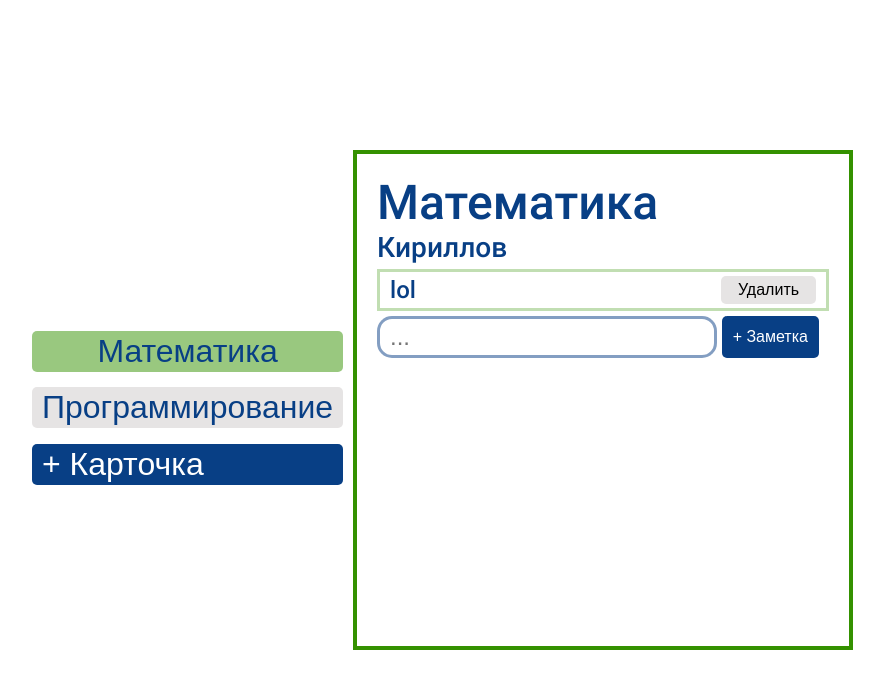
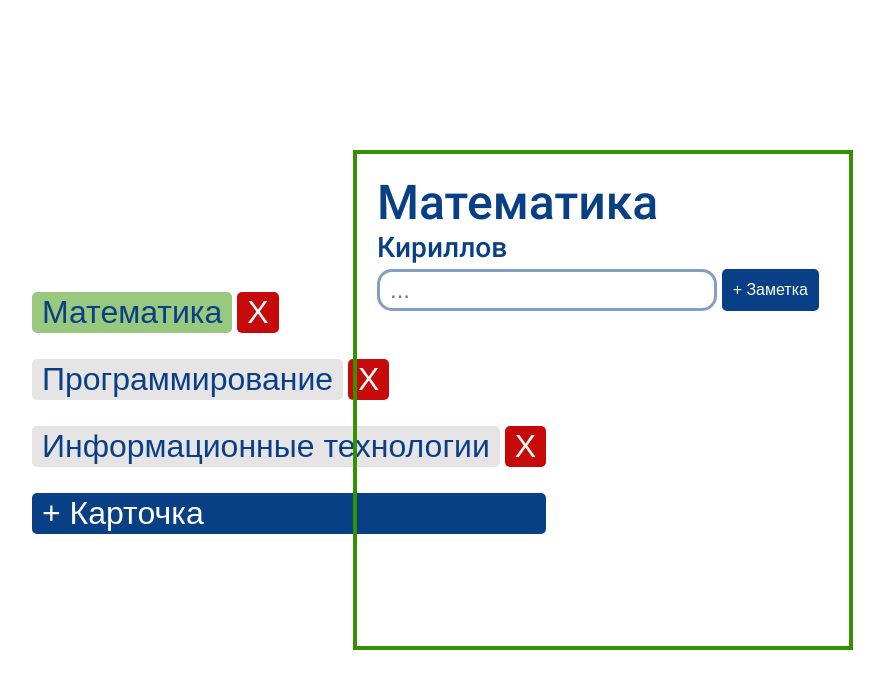
Before and after one commit to Kapiza/stud_service_frontend, a React (Create React App) app: page / in a window 1280 px wide. Shown: the top 688 px of the page, without its empty margins (37-921 px from the left). Built offline with nearby package versions, Linux system fonts and the light colour scheme.

Commit message:
//What have i done...
Notes and Subjects are separated now

```diff
--- a/src/App.js
+++ b/src/App.js
@@ -4,11 +4,12 @@ import {useEffect, useMemo, useState} from "react";
 import SubjectMenu from "./Components/SubjectMenu";
 import MyModal from "./Components/MyModal";
 import SubjectForm from "./Components/SubjectForm";
+import subject from "./Components/Subject";
 
 function App() {
 
-    const [notes, setNotes] = useState([{id:0, title:"lol"}])
-    const [notesLists, setNotesLists] = useState([notes, notes]);
+    const [notes, setNotes] = useState([])
+    const [notesLists, setNotesLists] = useState([notes, notes, notes]);
 
     const [subjects, setSubjects] = useState([
         {
@@ -18,43 +19,71 @@ function App() {
             notes: notesLists[0]
         },
         {
-            id: Date.now(),
+            id: Date.now() + 1,
             title: "Программирование",
             subTitle: "Моргунов",
             notes: notesLists[1]
+        },
+        {
+            id: Date.now() + 2,
+            title: "Информационные технологии",
+            subTitle: "Дербень А.М.",
+            notes: notesLists[2]
         }
     ]);
 
 
+    const addSubject = (newSubject) => {
+        //Создаем notesList для нашего subject
+        setNotesLists([...notesLists, []]);
+        newSubject.notes = notesLists.at(-1);
+
+        // console.log("ха");
+
+        setSubjects([...subjects, newSubject])
+
+        setModalVisible(false)
+    }
+
+    const removeSubject = (subject) => {
+        // Получаем индекс subject для удаления соответсвующего notesList
+        let index = subjects.indexOf(subject);
 
 
-    const addSubject = (newSubject) => {
-        setSubjects([...subjects, newSubject])
-        setModalVisible(false)
+        setNotesLists(notesLists.filter((item, i) => i !== index));
+        setSubjects(subjects.filter((s) => s.id !== subject.id))
+
+        // if (SSI >= subjects.length) {
+        //     setSSI(Math.max(subjects.length - 1, 0));
+        // }
+        // removeSubject(subject.notes)
     }
+
+    // const addNotesList = () => {
+    //     setNotesLists([...notesLists, []]);
+    // }
+
+    // const removeNotesList = (notesList) => {
+    //     setNotesLists(notesLists.filter((item, index) => index !== notesList.indexOf()));
+    // }
 
     const addNote = (newNote) => {
         setNotes([...notes, newNote]);
         // console.log(notes);
     }
 
-    // console.log(notes)
-
     const removeNote = (note) => {
         setNotes(notes.filter(n => n.id !== note.id));
-        console.log("removeNote");
+        // console.log("removeNote");
     }
-
 
 
     const [SSI, setSSI] = useState(0) // selectedSubjectIndex
 
-    //     useMemo(()=>{
-    //     return [...subjects].filter((index) => index === SSI)
-    // }, [subjects, SSI])
-
     const [modalVisible, setModalVisible] = useState(false);
 
+
+    // Для корректного связывания состояний
     useEffect(() => {
         setNotes(notesLists[SSI])
     }, [SSI])
@@ -62,7 +91,8 @@ function App() {
     useEffect(() => {
         setNotesLists((prevState) => {
             const updatedState = [...prevState];
-            updatedState[SSI] = notes;
+
+            updatedState[SSI] = notes
             return updatedState;
         })
     }, [notes])
@@ -70,26 +100,29 @@ function App() {
     useEffect(() => {
         setSubjects(prevState => {
             const updatedState = [...prevState];
-            updatedState[SSI] ={
-                ...updatedState[SSI],
-                notes: notesLists[SSI],
-            } ;
+            if (notesLists[SSI]) { //God, please...
+                updatedState[SSI] = {
+                    ...updatedState[SSI],
+                    notes: notesLists[SSI],
+                }
+            }
             return updatedState;
         })
     }, [notesLists])
-
-    console.log("notes " + notes)
-    console.log("notesLists " + notesLists)
-    console.log("subjects " + subjects)
+    //
+    // console.log("notes " + notes)
+    // console.log("notesLists " + notesLists)
+    // console.log("subjects " + subjects)
 
 
     return (
 
         <div className="App">
-            <SubjectMenu subjects={subjects} setSSI={setSSI} setModalVisible={setModalVisible}/>
+            <SubjectMenu subjects={subjects} setSSI={setSSI} setModalVisible={setModalVisible}
+                         removeSubject={removeSubject}/>
             <Subject subject={subjects[SSI]} addNote={addNote} removeNote={removeNote}/>
             <MyModal modalVisible={modalVisible} setModalVisible={setModalVisible}>
-                {<SubjectForm addSubject = {addSubject}/>}
+                <SubjectForm addSubject={addSubject}/>
             </MyModal>
             {/*<Subject notes={notes} removeNote={removeNote} createNote={createNote} title={"Математика"} teacher={"Кириллов К.А."}/>*/}
         </div>
--- a/src/Components/Subject.jsx
+++ b/src/Components/Subject.jsx
@@ -4,6 +4,22 @@ import NoteList from "./NoteList";
 import NoteForm from "./NoteForm";
 
 const Subject = ({subject, addNote, removeNote}) => {
+
+    console.log(subject);
+
+
+    if (!subject) {
+        // console.log("")
+
+        return (
+            <div>
+                Предметов нет
+            </div>
+    )
+    }
+
+    console.log("Проверка не сработала")
+
 
     const {title, subTitle, notes} = subject;
 
--- a/src/Components/SubjectForm.jsx
+++ b/src/Components/SubjectForm.jsx
@@ -3,7 +3,7 @@ import MyInput from "./MyInput";
 import MyButton from "./MyButton";
 // import "../styles/App.css"
 
-const SubjectForm = ({addSubject}) => {
+const SubjectForm = ({addSubject, addNotesList}) => {
 
     const [subject, setSubject] = useState(
         {title: "", subTitle: ""}
--- a/src/Components/SubjectMenu.jsx
+++ b/src/Components/SubjectMenu.jsx
@@ -1,18 +1,26 @@
 import React from 'react';
 import MyButton from "./MyButton";
 
-const SubjectMenu = ({subjects, setSSI, setModalVisible}) => {
+const SubjectMenu = ({subjects, setSSI, setModalVisible, removeSubject}) => {
 
     return (
         <div className="SubjectMenu">
-            <menu >
+            <menu>
                 {subjects.map((subject, index) => (
-                    <MyButton autoFocus={!index} className={"select-button"} key={subject.title} onClick={() => setSSI(index)}>
-                        {subject.title}
-                    </MyButton>
+                    <div>
+
+                        <MyButton autoFocus={!index} className={"select-button"} key={subject.title}
+                                  onClick={() => setSSI(index)}>
+                            {subject.title}
+                        </MyButton>
+                        <MyButton className = {"delete-card-button"} onClick={() => removeSubject(subject)}>
+                            X
+                        </MyButton>
+                    </div>
+
                 ))}
             </menu>
-            <MyButton className={"add-card-button"} onClick={() => setModalVisible(true)} >
+            <MyButton className={"add-card-button"} onClick={() => setModalVisible(true)}>
                 + Карточка
             </MyButton>
         </div>
--- a/src/styles/App.css
+++ b/src/styles/App.css
@@ -106,7 +106,7 @@ button {
 
 
 
-.select-button, .add-card-button{
+.select-button, .add-card-button, .delete-card-button{
     margin-top: 5%;
     font-size: 2rem;
 }
@@ -130,7 +130,7 @@ button {
 
 .select-button:hover {
     transition: 0.3s;
-    color: #ff0000;
+    color: #c60a0a;
 }
 
 
@@ -142,15 +142,18 @@ button {
     color: white;
 }
 
-.add-card-button {}
-
 .add-button {
     width: 100px;
-
 }
 
-.delete-button{
+.delete-card-button, .delete-button{
+    background-color: #c60a0a;
+    color: white;
+}
+
+.delete-button {
     width: 95px;
+
     /*border-color: rgba(52, 145, 0, .3);*/
     /*color: #000000;*/
     /*margin-right: 50px;*/
```
